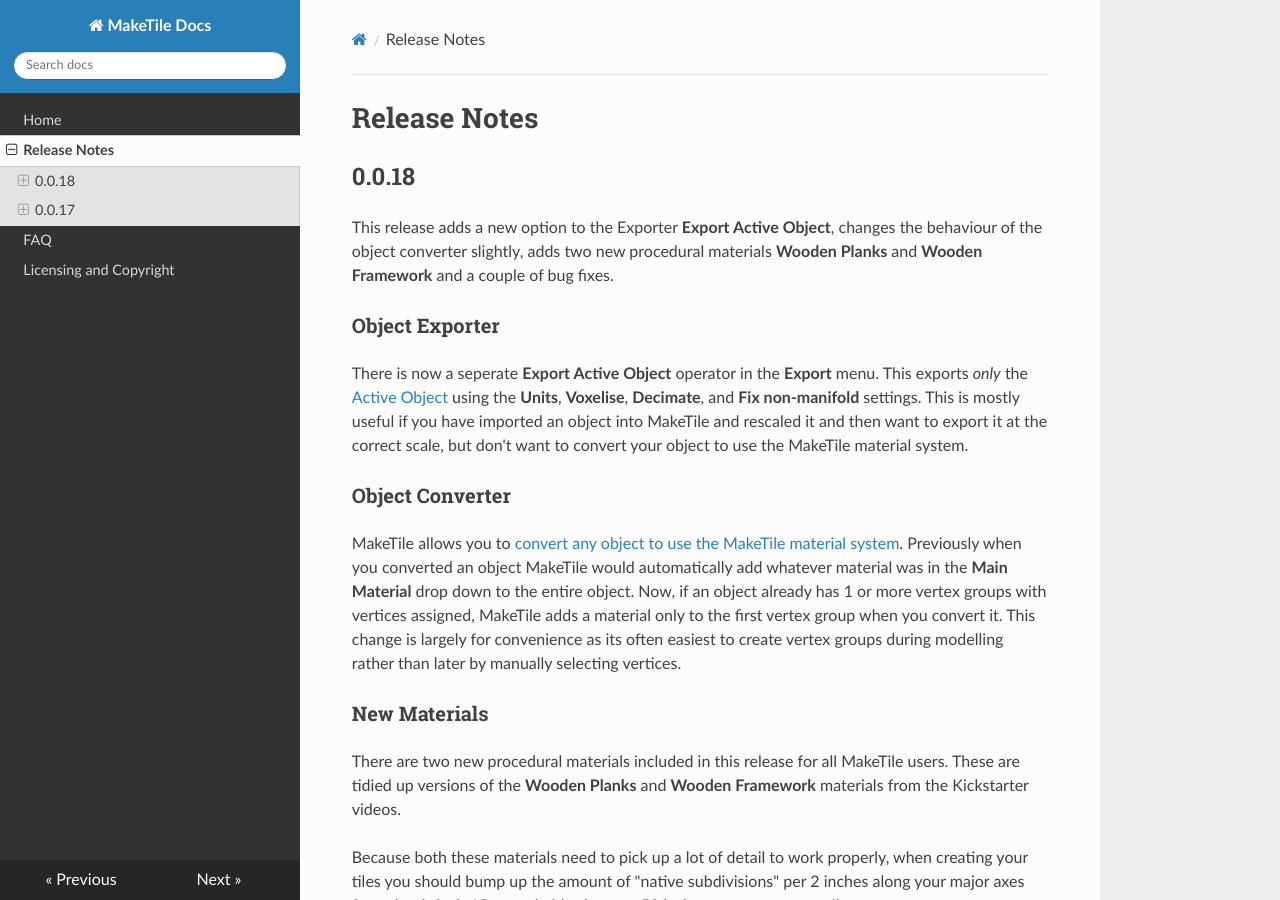
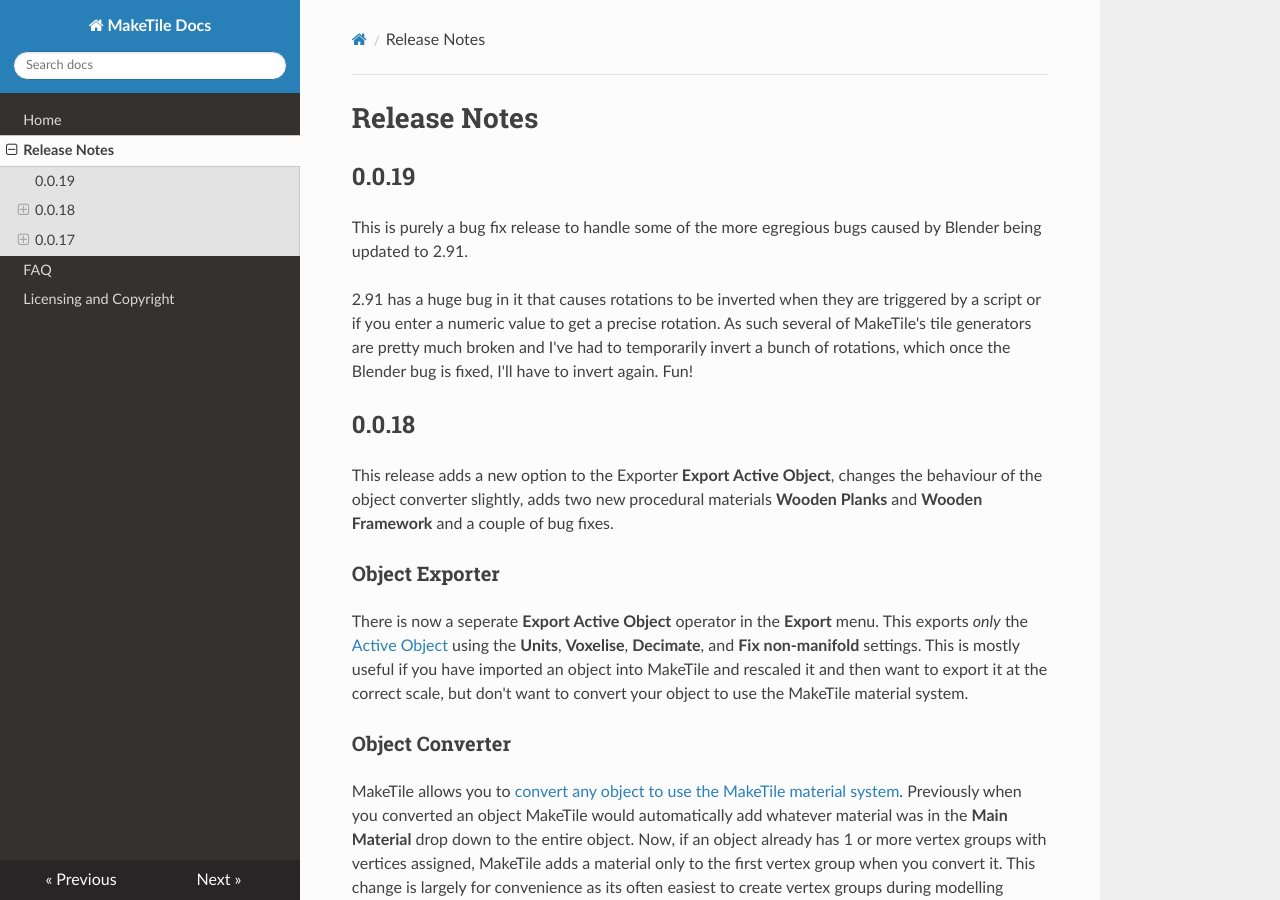
Before and after one commit to richeyrose/make-tile, an MkDocs documentation site: the page built from docs/release_notes.md, in a window 1280 px wide and 900 px high. Built offline with MkDocs 1.6.1, drawn with Linux system fonts in a browser that asks for light colours; nearby versions of some CDN libraries.

Commit message:
Incremented version and added release note to docs

```diff
--- a/__init__.py
+++ b/__init__.py
@@ -18,8 +18,8 @@ bl_info = {
     "name": "MakeTile",
     "author": "Richard Rose",
     "description": "Add on for creating 3d printable tiles",
-    "blender": (2, 90, 1),
-    "version": (0, 0, 18),
+    "blender": (2, 91, 0),
+    "version": (0, 0, 19),
     "location": "View3D > UI > MakeTile",
     "warning": "",
     "doc_url": "https://maketile.readthedocs.io/en/latest/",
--- a/docs/release_notes.md
+++ b/docs/release_notes.md
@@ -1,4 +1,9 @@
 # Release Notes
+
+## 0.0.19
+This is purely a bug fix release to handle some of the more egregious bugs caused by Blender being updated to 2.91.
+
+2.91 has a huge bug in it that causes rotations to be inverted when they are triggered by a script or if you enter a numeric value to get a precise rotation. As such several of MakeTile's tile generators are pretty much broken and I've had to temporarily invert a bunch of rotations, which once the Blender bug is fixed, I'll have to invert again. Fun!
 
 ## 0.0.18
 This release adds a new option to the Exporter **Export Active Object**, changes the behaviour of the object converter slightly, adds two new procedural materials **Wooden Planks** and **Wooden Framework** and a couple of bug fixes.
```
